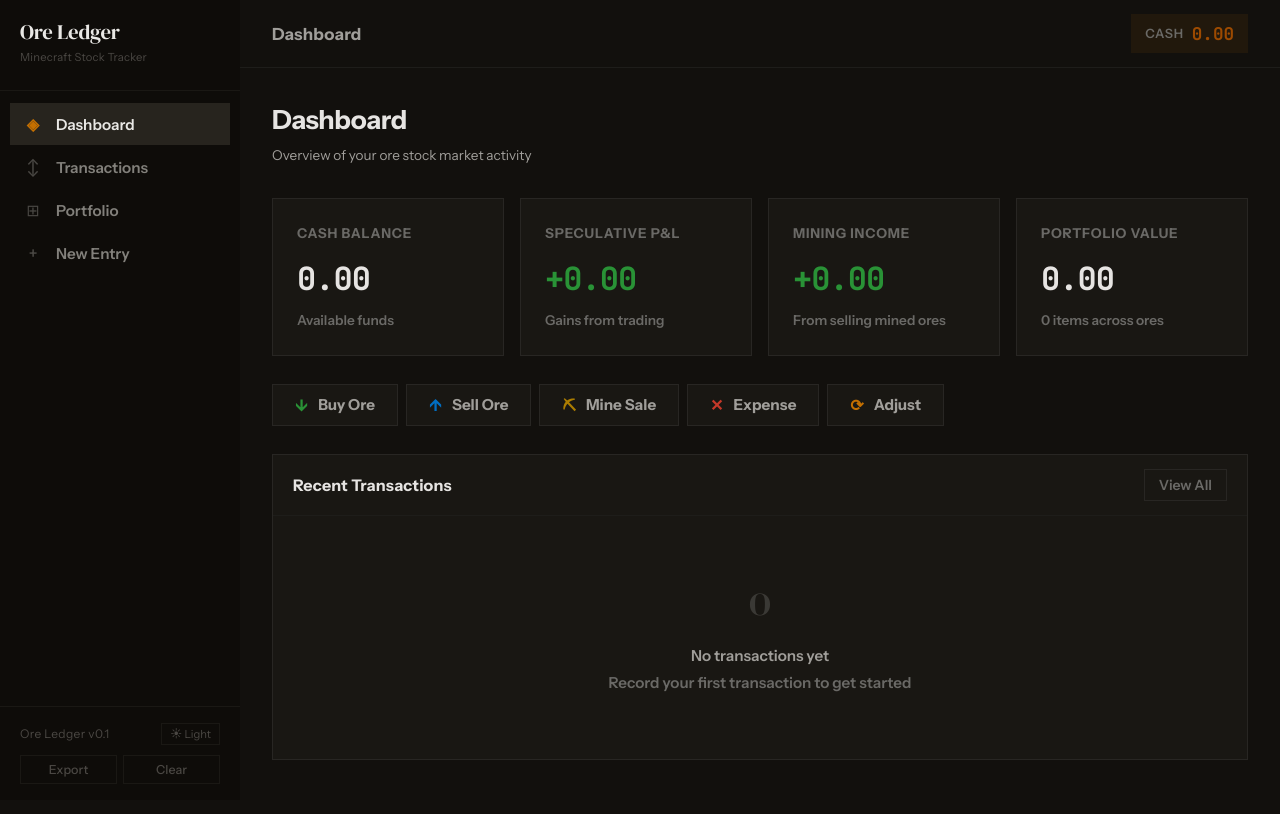
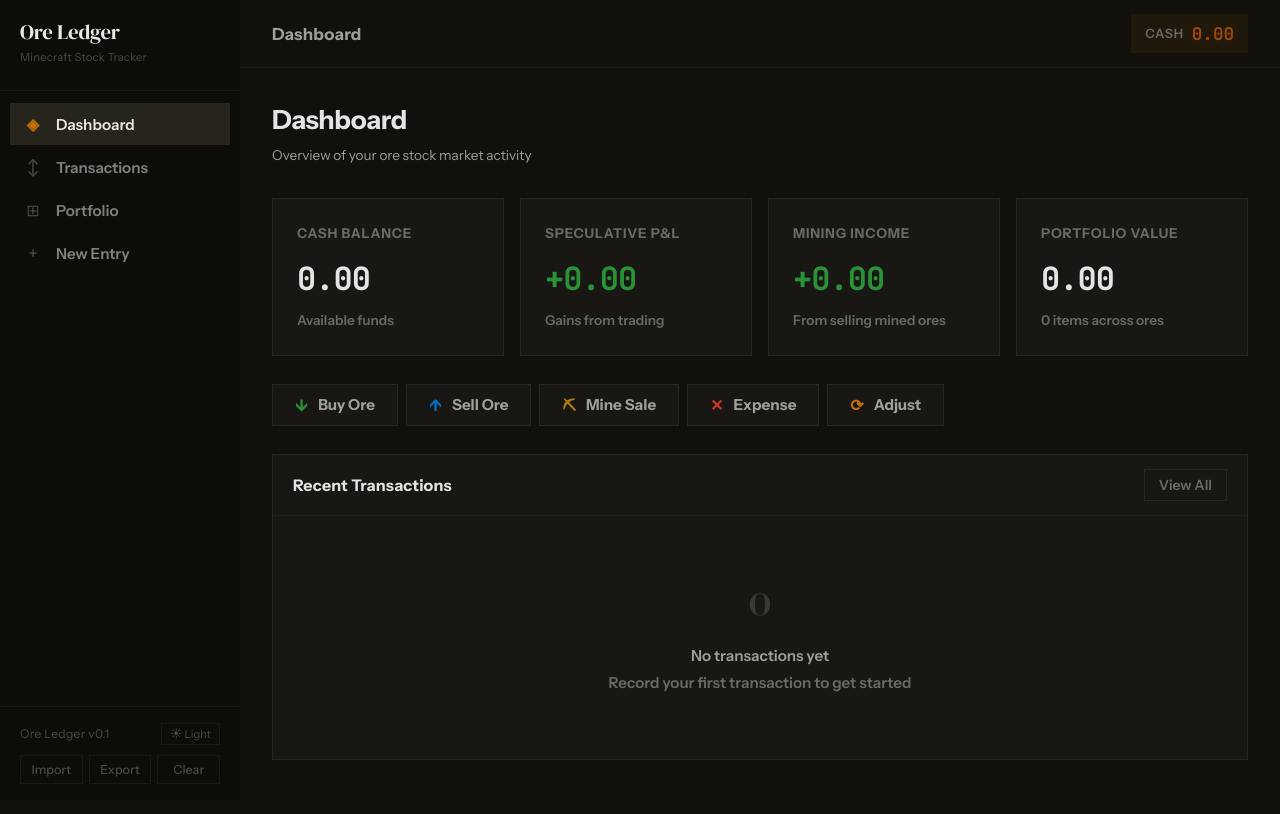
Before and after one commit to funny233-github/ore_ledger, a React (Vite) app: page / in a window 1280 px wide. Shown: the top 814 px of the page. Built offline with nearby package versions, Linux system fonts and the light colour scheme.

Commit message:
feat: add import JSON data button to sidebar

```diff
--- a/src/app.tsx
+++ b/src/app.tsx
@@ -1,7 +1,7 @@
 import { useState, useCallback, useMemo, useEffect } from 'react';
 import type { JSX } from 'react';
 import { createRoot } from 'react-dom/client';
-import { useLedger, NAV_ITEMS, ToastProvider } from './utils';
+import { useLedger, NAV_ITEMS, ToastProvider, useToast } from './utils';
 import type { NavItem } from './utils';
 import type { TxType } from './data';
 import { Storage } from './storage';
@@ -36,6 +36,8 @@ function App(): JSX.Element {
     setActiveNav(page);
   }, []);
 
+  const toast = useToast();
+
   const handleExport = useCallback(() => {
     const json = Storage.exportData();
     const blob = new Blob([json], { type: 'application/json' });
@@ -46,6 +48,15 @@ function App(): JSX.Element {
     a.click();
     URL.revokeObjectURL(url);
   }, []);
+
+  const handleImport = useCallback((json: string) => {
+    if (Storage.importData(json)) {
+      toast('Data imported successfully', 'success');
+      setTimeout(() => window.location.reload(), 800);
+    } else {
+      toast('Invalid backup file — please select a valid Ore Ledger export', 'error');
+    }
+  }, [toast]);
 
   const handleClear = useCallback(() => {
     if (window.confirm('Clear ALL data? This cannot be undone.')) {
@@ -76,7 +87,7 @@ function App(): JSX.Element {
 
   return (
     <div style={{ display: 'flex', minHeight: '100vh' }}>
-      <Sidebar activeNav={activeNav} onNavChange={(page: string) => handleNavigate(page)} onExport={handleExport} onClear={handleClear} theme={theme} onToggleTheme={toggleTheme} />
+      <Sidebar activeNav={activeNav} onNavChange={(page: string) => handleNavigate(page)} onExport={handleExport} onImport={handleImport} onClear={handleClear} theme={theme} onToggleTheme={toggleTheme} />
       <div style={{ marginLeft: 'var(--sidebar-w)', flex: 1, minHeight: '100vh', display: 'flex', flexDirection: 'column' }}>
         <TopBar title={pageTitle} cashBalance={ledger.summary.cash} />
         {renderPage()}
--- a/src/components.tsx
+++ b/src/components.tsx
@@ -1,3 +1,4 @@
+import { useRef } from 'react';
 import type { ReactNode, JSX } from 'react';
 import { NAV_ITEMS, formatDate, formatCurrencyFull } from './utils';
 import type { NavItem, OreCostAnalysis } from './utils';
@@ -10,12 +11,29 @@ interface SidebarProps {
   activeNav: string;
   onNavChange: (page: string) => void;
   onExport: () => void;
+  onImport: (json: string) => void;
   onClear: () => void;
   theme: string;
   onToggleTheme: () => void;
 }
 
-export function Sidebar({ activeNav, onNavChange, onExport, onClear, theme, onToggleTheme }: SidebarProps): JSX.Element {
+export function Sidebar({ activeNav, onNavChange, onExport, onImport, onClear, theme, onToggleTheme }: SidebarProps): JSX.Element {
+  const fileInputRef = useRef<HTMLInputElement>(null);
+
+  const handleImportClick = () => {
+    fileInputRef.current?.click();
+  };
+
+  const handleFileChange = (e: React.ChangeEvent<HTMLInputElement>) => {
+    const file = e.target.files?.[0];
+    if (!file) return;
+    const reader = new FileReader();
+    reader.onload = () => {
+      onImport(reader.result as string);
+      e.target.value = '';
+    };
+    reader.readAsText(file);
+  };
   return (
     <aside style={{
       width: 'var(--sidebar-w)',
@@ -122,6 +140,21 @@ export function Sidebar({ activeNav, onNavChange, onExport, onClear, theme, onTo
           >{theme === 'dark' ? '☀ Light' : '☾ Dark'}</button>
         </div>
         <div style={{ display: 'flex', gap: 6 }}>
+          <button onClick={handleImportClick} title="Import data from JSON"
+            style={{
+              flex: 1, padding: '6px 10px',
+              borderRadius: 'var(--radius-sm)',
+              border: '1px solid var(--border-sidebar)',
+              background: 'transparent', cursor: 'pointer',
+              fontSize: '0.78rem', color: 'var(--text-sidebar-muted)',
+              fontFamily: 'inherit',
+              transition: 'all var(--transition)', fontWeight: 480,
+            }}
+            onMouseEnter={e => { (e.currentTarget as HTMLButtonElement).style.borderColor = 'var(--accent)'; (e.currentTarget as HTMLButtonElement).style.color = 'var(--accent-light)'; }}
+            onMouseLeave={e => { (e.currentTarget as HTMLButtonElement).style.borderColor = 'var(--border-sidebar)'; (e.currentTarget as HTMLButtonElement).style.color = 'var(--text-sidebar-muted)'; }}
+          >Import</button>
+          <input ref={fileInputRef} type="file" accept=".json" onChange={handleFileChange}
+            style={{ display: 'none' }} />
           <button onClick={onExport} title="Export data as JSON"
             style={{
               flex: 1, padding: '6px 10px',
```
